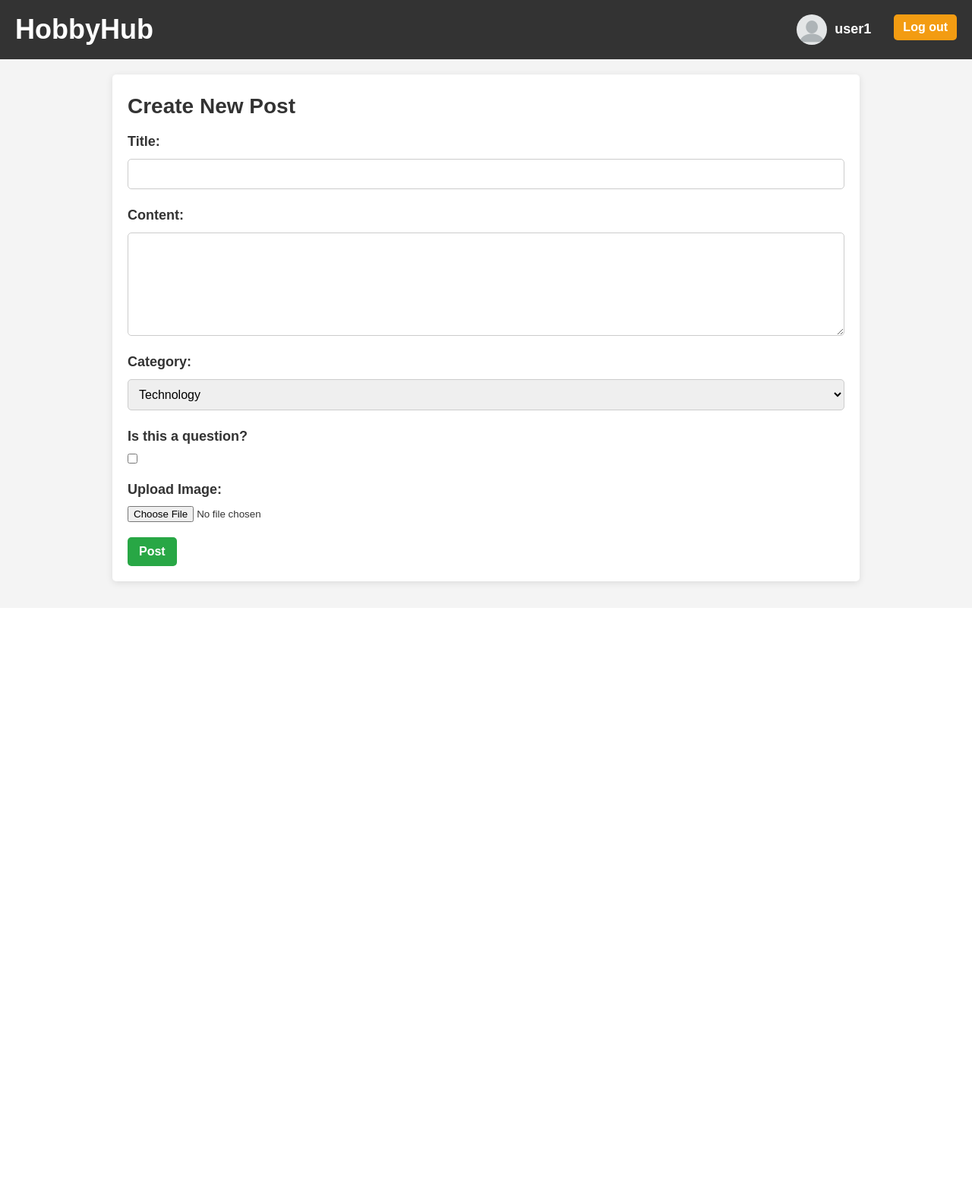
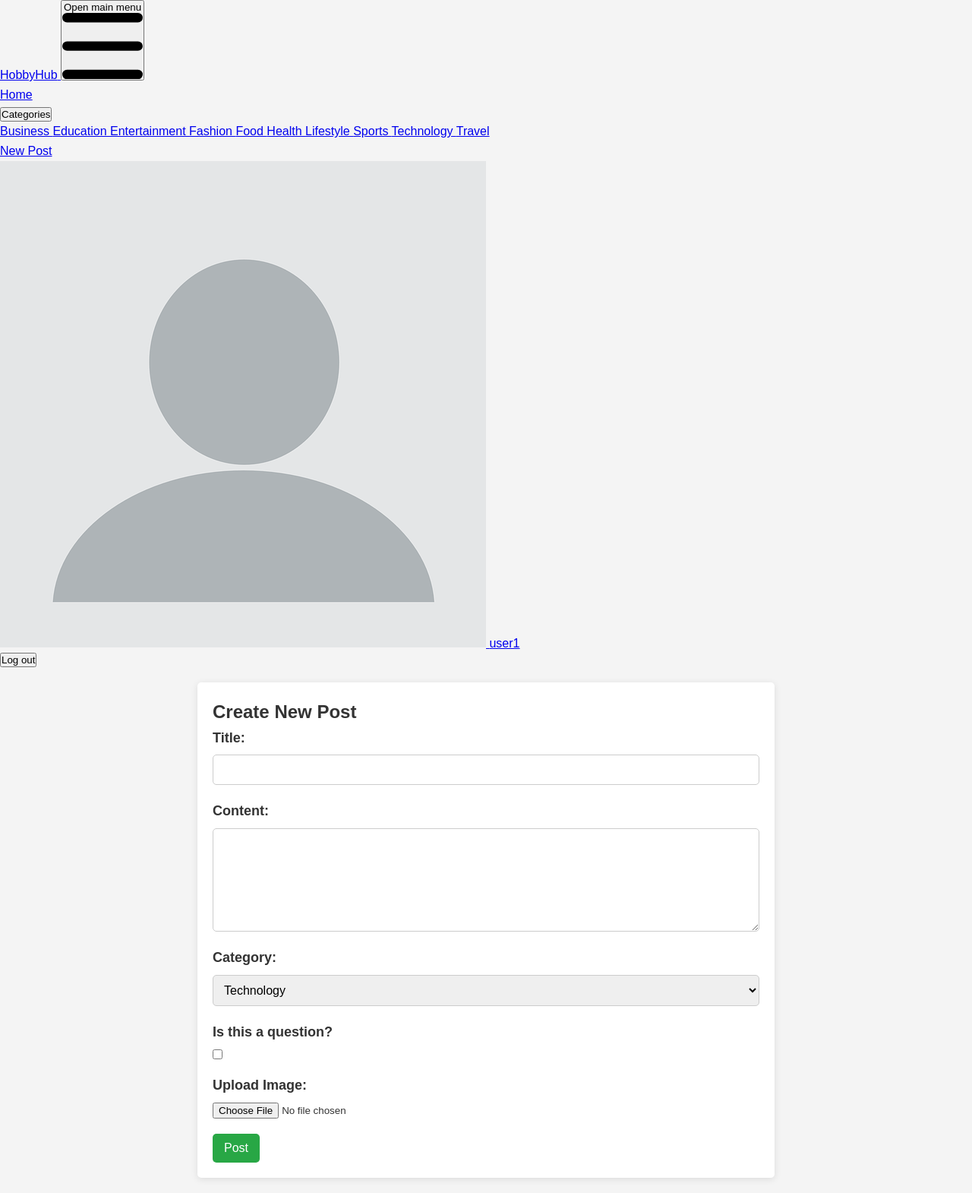
Before and after one commit to Bartek0606/Praktyki2, a PHP site: page /new_post.php in a window 1280 px wide. Shown: the whole page at 76% size. Before the commit the page ends 774 px from the top, so only its background shows below. Run offline with PHP 8.4, Linux system fonts and the light colour scheme; a user stored in the database is signed in; data comes from the database, SQL or seed files in the repository; data that the repository does not hold is empty.

Commit message:
zmiana_na_wygladu_i_na_tailwinda

```diff
--- a/Component/navbar.php
+++ b/Component/navbar.php
@@ -46,68 +46,79 @@ class Navbar{
     public function render() {
         ob_start(); // Rozpoczynamy buforowanie
     ?>
-    <nav class="navbar">
-      <div class="logo">
-        <h1><a href="index.php">HobbyHub</a></h1>
-        <?php
-        if ($_SERVER['REQUEST_URI'] != '/profile.php' && $_SERVER['REQUEST_URI'] != '/new_post.php') {
-        ?>
-            <div class="dropdown">
-                <button class="dropdown-button" onclick="toggleDropdown()">Select Category</button>
-                <div class="dropdown-menu" id="dropdownMenu">
-                    <?php if (!empty($this->categories)): ?>
-                        <?php foreach ($this->categories as $category): ?>
-                            <a href="subpage.php?id=<?php echo $category['category_id']; ?>">
-                                <?php echo htmlspecialchars($category['name']); ?>
-                            </a>
-                        <?php endforeach; ?>
+    <nav class="bg-white border-gray-200 dark:bg-gray-900">
+            <div class="max-w-screen-xl flex flex-wrap items-center justify-between mx-auto p-4">
+                <a href="index.php" class="flex items-center space-x-3">
+                    <span class="text-2xl font-semibold whitespace-nowrap dark:text-white">HobbyHub</span>
+                </a>
+
+                <button
+                    data-collapse-toggle="navbar-default"
+                    type="button"
+                    class="inline-flex items-center p-2 w-10 h-10 justify-center text-sm text-gray-500 rounded-lg md:hidden hover:bg-gray-100 focus:outline-none focus:ring-2 focus:ring-gray-200 dark:text-gray-400 dark:hover:bg-gray-700 dark:focus:ring-gray-600"
+                    aria-controls="navbar-default"
+                    aria-expanded="false"
+                >
+                    <span class="sr-only">Open main menu</span>
+                    <svg
+                        class="w-5 h-5"
+                        aria-hidden="true"
+                        xmlns="http://www.w3.org/2000/svg"
+                        fill="none"
+                        viewBox="0 0 17 14"
+                    >
+                        <path
+                            stroke="currentColor"
+                            stroke-linecap="round"
+                            stroke-linejoin="round"
+                            stroke-width="2"
+                            d="M1 1h15M1 7h15M1 13h15"
+                        />
+                    </svg>
+                </button>
+
+                <div class="hidden w-full md:block md:w-auto" id="navbar-default">
+                    <ul class="flex flex-col md:flex-row space-y-4 md:space-y-0 md:space-x-8 p-4 md:p-0 bg-gray-50 md:bg-white dark:bg-gray-800 md:dark:bg-gray-900">
+                        <li><a href="index.php" class="block py-2 px-3 text-gray-900 hover:text-blue-700 dark:text-white">Home</a></li>
+                        <li>
+                            <div class="relative">
+                                <button
+                                    class="block py-2 px-3 text-gray-900 hover:text-blue-700 dark:text-white"
+                                    onclick="toggleDropdown()"
+                                >
+                                    Categories
+                                </button>
+                                <div id="dropdownMenu" class="absolute hidden bg-white shadow-lg dark:bg-gray-800">
+                                    <?php foreach ($this->categories as $category): ?>
+                                        <a href="subpage.php?id=<?php echo $category['category_id']; ?>" class="block px-4 py-2 text-sm text-gray-700 hover:bg-gray-100 dark:text-gray-200 dark:hover:bg-gray-700">
+                                            <?php echo htmlspecialchars($category['name']); ?>
+                                        </a>
+                                    <?php endforeach; ?>
+                                </div>
+                            </div>
+                        </li>
+                        <?php if ($this->isLoggedIn): ?>
+                            <li><a href="new_post.php" class="block py-2 px-3 text-gray-900 hover:text-blue-700 dark:text-white">New Post</a></li>
+                        <?php endif; ?>
+                    </ul>
+                </div>
+
+                <div class="flex space-x-4">
+                    <?php if ($this->isLoggedIn): ?>
+                        <a href="user.php?id=<?php echo $this->userId; ?>" class="flex items-center space-x-2">
+                            <img src="<?php echo $this->fetchProfilePicture($this->userId); ?>" class="w-8 h-8 rounded-full">
+                            <span class="text-gray-900 dark:text-white"><?php echo htmlspecialchars($this->userName); ?></span>
+                        </a>
+                        <form method="POST">
+                            <button type="submit" name="logout" class="px-4 py-2 text-white bg-red-600 rounded hover:bg-red-500">Log out</button>
+                        </form>
                     <?php else: ?>
-                        <a>No categories available</a>
+                         <a href="register.php" class="px-4 py-2 text-white bg-gray-900 rounded hover:bg-gray-800 dark:bg-gray-700 dark:hover:bg-gray-600">Sign up</a>
+                        <a href="login.php" class="px-4 py-2 text-white bg-gray-900 rounded hover:bg-gray-800 dark:bg-gray-700 dark:hover:bg-gray-600">Login</a>
                     <?php endif; ?>
                 </div>
             </div>
-        <?php
-        }
-        ?>
-        </div>
-        <?php
-        if ($_SERVER['REQUEST_URI'] == '/' || $_SERVER['REQUEST_URI'] == '' || $_SERVER['PHP_SELF'] == '/index.php') {
-        ?>
-            <form class="search-form" method="GET" action="">
-                <input type="text" name="category" placeholder="Search by category" value="<?php echo htmlspecialchars($search_category ?? ''); ?>">
-                <button type="submit">Search</button>
-            </form>
-        <?php
-        }
-        ?>
-
-        <div class="auth-buttons">
-            <?php if ($this->isLoggedIn): ?>
-            <div class="auth-info">
-                <?php if ($_SERVER['REQUEST_URI'] != '/new_post.php') {
-                ?>
-                <button class="btn new-post-btn" onclick="window.location.href='new_post.php'">New Post</button>
-                <?php
-                }
-                ?>
-                <a href="user.php?id=<?php echo $this->userId; ?>" class="profile-link">
-                    <?php
-                        $image_src = $this->fetchProfilePicture($this->userId);
-                    ?>
-                    <img src="<?php echo $image_src; ?>" alt="Profile Picture" class="profile-img">
-                    <span class="username"><?php echo htmlspecialchars($this->userName); ?></span>
-                </a>
-            </div>
-
-            <form method="POST" style="display: inline;">
-                <button type="submit" name="logout" class="btn logout-btn">Log out</button>
-            </form>
-
-        <?php else: ?>
-            <button class="btn register-btn" onclick="window.location.href='register.php'">Sign up</button>
-            <button class="btn login-btn" onclick="window.location.href='login.php'">Login</button>
-        <?php endif; ?>
-    </nav>
+        </nav>
 
 <?php
     return ob_get_clean(); // Zwracamy zawartość bufora jako string
--- a/navbar.css
+++ /dev/null
@@ -1,297 +0,0 @@
-header {
-  width: 100%;
-  background-color: #333;
-  color: #fff;
-}
-/* Sekcja Wyszukiwania */
-.search-section {
-  background-color: #f7f7f7;
-  height: 200px;
-  text-align: center;
-}
-
-.search-section h2 {
-  font-size: 24px;
-  padding-top: 40px;
-  color: #333;
-  margin-bottom: 20px;
-}
-
-.search-form {
-  display: flex;
-  justify-content: center;
-  gap: 10px;
-}
-
-.search-form input {
-  padding: 10px 15px;
-  font-size: 16px;
-  border: 2px solid #ccc;
-  border-radius: 5px;
-  flex: 1;
-  max-width: 400px;
-}
-
-.search-form button {
-  padding: 10px 20px;
-  font-size: 16px;
-  background-color: #f39c12;
-  color: #fff;
-  border: none;
-  border-radius: 5px;
-  cursor: pointer;
-  transition: background-color 0.3s ease;
-}
-
-.search-form button:hover {
-  background-color: #d0870b;
-}
-
-/* Navbar */
-.navbar {
-  display: flex;
-  justify-content: space-between;
-  align-items: center;
-  padding: 10px 20px;
-}
-
-.logo-link {
-  color: #f39c12;
-  text-decoration: none;
-  font-size: 36px;
-  font-weight: bold;
-  font-family: "Arial", sans-serif;
-  transition: color 0.3s ease, transform 0.3s ease;
-}
-
-.logo-link:hover {
-  color: #d87d0d;
-  transform: scale(1.05);
-  text-shadow: 0px 4px 8px rgba(0, 0, 0, 0.2);
-}
-
-.nav-links {
-  list-style: none;
-  display: flex;
-  gap: 20px;
-}
-
-.nav-links li {
-  position: relative;
-}
-
-.nav-links a {
-  text-decoration: none;
-  color: #fff;
-  font-size: 18px;
-  transition: color 0.3s ease;
-}
-
-.nav-links a:hover {
-  color: #ffffff;
-}
-
-.nav-links li::after {
-  content: "";
-  position: absolute;
-  bottom: -5px;
-  left: 0;
-  width: 0;
-  height: 3px;
-  background-color: #f39c12;
-  transition: width 0.3s ease;
-}
-
-.nav-links li:hover::after {
-  width: 100%;
-}
-
-/* Kontener */
-.container {
-  max-width: 1200px;
-  margin: 0 auto;
-  padding: 20px;
-}
-
-.container h2 {
-  font-size: 28px;
-  margin-bottom: 10px;
-  color: #333;
-}
-
-.container p {
-  font-size: 18px;
-  line-height: 1.8;
-}
-
-/* Responsywność */
-@media (max-width: 768px) {
-  .navbar {
-    flex-direction: column;
-    align-items: flex-start;
-  }
-
-  .nav-links {
-    flex-direction: column;
-    gap: 10px;
-  }
-
-  .container h2 {
-    font-size: 24px;
-  }
-
-  .container p {
-    font-size: 16px;
-  }
-}
-
-.auth-buttons {
-  display: flex;
-  gap: 10px;
-}
-
-.btn {
-  padding: 8px 16px;
-  font-size: 16px;
-  font-weight: bold;
-  border: none;
-  border-radius: 5px;
-  cursor: pointer;
-  transition: background-color 0.3s ease, transform 0.2s ease;
-}
-
-.register-btn {
-  background-color: #f39c12;
-  color: #fff;
-}
-
-.register-btn:hover {
-  background-color: #d87d0d;
-  transform: scale(1.05);
-}
-
-.login-btn {
-  background-color: #555;
-  color: #fff;
-}
-
-.login-btn:hover {
-  background-color: #444;
-  transform: scale(1.05);
-}
-.logout-btn {
-  background-color: #f39c12;
-  color: white;
-  border: none;
-  padding: 8px 12px;
-
-  border-radius: 5px;
-  cursor: pointer;
-  transition: background-color 0.3s ease, transform 0.2s ease;
-}
-
-.logout-btn:hover {
-  background-color: #d87d0d;
-  transform: scale(1.05);
-}
-
-@media (max-width: 768px) {
-  .auth-buttons {
-    margin-top: 10px;
-  }
-
-  .btn {
-    font-size: 14px;
-    padding: 6px 12px;
-  }
-}
-
-/* Lista rozwijana z kategoriami */
-/* Ogólne style menu */
-.dropdown {
-  position: relative;
-  display: inline-block;
-  font-family: Arial, sans-serif;
-}
-
-.dropdown-button {
-  background-color: #f39c12;
-  color: white;
-  padding: 10px 15px;
-  border: none;
-  border-radius: 5px;
-  cursor: pointer;
-  transition: background-color 0.3s ease;
-  font-size: 16px;
-}
-
-.dropdown-button:hover {
-  background-color: #d87d0d;
-}
-
-/* Ukryte menu rozwijane */
-.dropdown-menu {
-  display: none;
-  position: absolute;
-  background-color: #333;
-  box-shadow: 0 4px 8px rgba(0, 0, 0, 0.2);
-  border-radius: 5px;
-  margin-top: 5px;
-  width: 200px;
-  z-index: 1000;
-}
-
-.dropdown-menu a {
-  display: block;
-  padding: 10px 15px;
-  color: #d87d0d;
-  text-decoration: none;
-  font-size: 14px;
-  transition: background-color 0.3s ease, transform 0.2s ease;
-  border-bottom: 1px solid #eee;
-}
-
-.dropdown-menu a:last-child {
-  border-bottom: none;
-}
-
-/* Efekt przy najechaniu na element */
-.dropdown-menu a:hover {
-  background-color: #d87d0d;
-  transform: translateX(5px);
-}
-
-/* Pokazywanie menu */
-.dropdown.show .dropdown-menu {
-  display: block;
-  animation: fadeIn 0.3s ease;
-}
-
-/* Animacja pojawiania się menu */
-@keyframes fadeIn {
-  from {
-    opacity: 0;
-    transform: translateY(-10px);
-  }
-  to {
-    opacity: 1;
-    transform: translateY(0);
-  }
-}
-
-
-
-.new-post-btn {
-    background-color: #28a745; /* Green color */
-    color: white; /* White text color */
-    border: none; /* Remove default border */
-    padding: 10px 15px; /* Padding for the button */
-    border-radius: 5px; /* Rounded corners */
-    cursor: pointer; /* Pointer cursor on hover */
-    font-size: 16px; /* Font size */
-    margin-right: 50px;
-}
-
-.new-post-btn:hover {
-    background-color: #218838; /* Darker green on hover */
-}
--- a/subpage.php
+++ b/subpage.php
@@ -97,8 +97,7 @@ $result_posts = $stmt_posts->get_result();
 <head>
     <meta charset="UTF-8">
     <link rel="stylesheet" href="fotografia.css">
-    <link rel="stylesheet" href="glowna.css">
-    <link rel="stylesheet" href="navbar.css">
+     <script src="https://cdn.tailwindcss.com"></script>
     <script src="fotografia.js"></script>
     <title>Blog o fotografii</title>
 </head>
```
